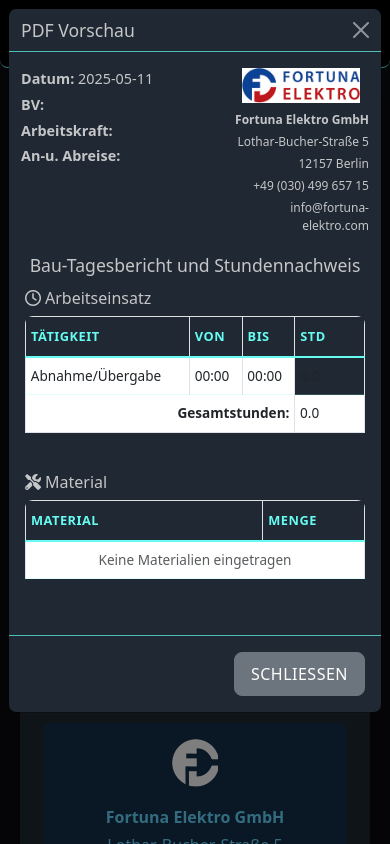
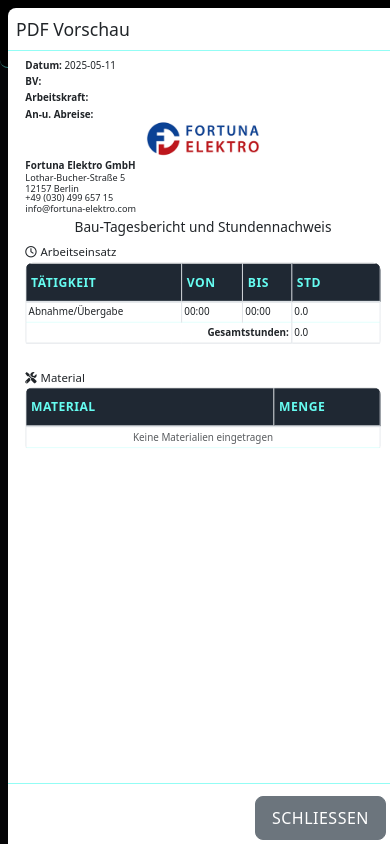
Before and after one commit to Lightmaker777/FORTUNA_ELECTRO, a Flask app: template app/templates/timesheets/new_fortuna.html in a window 390 px wide, after a click on "VORSCHAU". Run offline with Flask 3, Linux system fonts and the light colour scheme; the template is opened without the code that fills it: values that come from a table or form of the project are taken from there, others are empty; data comes from the database, SQL or seed files in the repository.

Commit message:
pdf preview update

```diff
--- a/app/templates/timesheets/new_fortuna.html
+++ b/app/templates/timesheets/new_fortuna.html
@@ -257,10 +257,9 @@
         </div>
     </div>
 </div>
-
 <!-- Improved Mobile-Responsive Preview Modal -->
 <div class="modal fade" id="previewModal" tabindex="-1" aria-labelledby="previewModalLabel" aria-hidden="true">
-  <div class="modal-dialog modal-lg">
+  <div class="modal-dialog modal-lg modal-fullscreen-sm-down">
       <div class="modal-content">
           <div class="modal-header">
               <h5 class="modal-title" id="previewModalLabel">PDF Vorschau</h5>
@@ -270,14 +269,14 @@
               <div class="preview-content p-3">
                   <!-- Header -->
                   <div class="row mb-3">
-                      <div class="col-7">
+                      <div class="col-md-7 col-sm-12">
                           <div class="mb-1"><strong>Datum:</strong> <span id="preview-datum"></span></div>
                           <div class="mb-1"><strong>BV:</strong> <span id="preview-bv"></span></div>
                           <div class="mb-1"><strong>Arbeitskraft:</strong> <span id="preview-arbeitskraft"></span></div>
                           <div><strong>An-u. Abreise:</strong> <span id="preview-an-abreise"></span></div>
                       </div>
-                      <div class="col-5">
-                          <div class="text-end">
+                      <div class="col-md-5 col-sm-12 mt-sm-3 mt-md-0">
+                          <div class="text-md-end text-sm-center">
                               <div class="text-center mb-2">
                                   <img src="/static/img/fortuna-logo.png" alt="Fortuna Elektro GmbH" class="img-fluid" style="max-height: 40px;">
                               </div>
@@ -295,7 +294,7 @@
                   <!-- Arbeitseinsatz -->
                   <h5 class="mb-2"><i class="far fa-clock me-1"></i>Arbeitseinsatz</h5>
                   <div class="table-responsive">
-                      <table class="table table-bordered mb-3">
+                      <table class="table table-bordered table-sm mb-3">
                           <thead class="table-light">
                               <tr>
                                   <th>Tätigkeit</th>
@@ -319,7 +318,7 @@
                   <!-- Material -->
                   <h5 class="mb-2"><i class="fas fa-tools me-1"></i>Material</h5>
                   <div class="table-responsive">
-                      <table class="table table-bordered mb-3">
+                      <table class="table table-bordered table-sm mb-3">
                           <thead class="table-light">
                               <tr>
                                   <th style="width: 70%">Material</th>
@@ -345,10 +344,141 @@
       </div>
   </div>
 </div>
+
+<!-- CSS to override any existing styles -->
 <style>
+  #previewModal .modal-content {
+      background-color: #fff !important;
+  }
 
+  #previewModal .modal-body,
+  #previewModal .preview-content,
+  #previewModal .modal-footer {
+      background-color: #fff !important;
+      color: #212529 !important;
+  }
+
+  #previewModal .text-dark,
+  #previewModal tbody,
+  #previewModal tfoot,
+  #previewModal p,
+  #previewModal h4,
+  #previewModal h5,
+  #previewModal strong,
+  #previewModal span {
+      color: #212529 !important;
+  }
+
+  #previewModal thead {
+      background-color: #343a40 !important;
+      color: #fff !important;
+  }
+
+  #previewModal .company-details {
+      color: #212529 !important;
+  }
+
+  /* Mobile adjustments */
+  @media (max-width: 767px) {
+      #previewModal .modal-body-scrollable {
+          background-color: #fff !important;
+      }
+
+      #previewModal table,
+      #previewModal td,
+      #previewModal th {
+          border-color: #dee2e6 !important;
+      }
+  }
 </style>
+<style>
+  /* Nur Mobile-Styling - Desktop bleibt unverändert */
+  @media (max-width: 767.98px) {
+    /* Modal-Anpassungen für Mobilgeräte */
+    .modal-dialog {
+      margin: 0.25rem;
+      max-width: 95%;
+    }
 
+    .modal-content {
+      border-radius: 0.3rem;
+    }
+
+    .modal-header {
+      padding: 0.5rem !important;
+    }
+
+    .modal-body {
+      padding: 0 !important;
+    }
+
+    .modal-footer {
+      padding: 0.5rem !important;
+    }
+
+    /* Inhalt kompakter machen */
+    .preview-content {
+      padding: 5px !important;
+      font-size: 0.65rem !important;
+      transform: scale(0.95);
+      transform-origin: top center;
+    }
+
+    /* Überschriften und Text kompakter */
+    .preview-content h4 {
+      font-size: 0.9rem !important;
+      margin: 0.3rem 0 !important;
+    }
+
+    .preview-content h5 {
+      font-size: 0.75rem !important;
+      margin: 0.2rem 0 !important;
+    }
+
+    /* Abstände reduzieren */
+    .preview-content .mb-3 {
+      margin-bottom: 0.3rem !important;
+    }
+
+    .preview-content .mb-2 {
+      margin-bottom: 0.2rem !important;
+    }
+
+    .preview-content .mb-1 {
+      margin-bottom: 0.1rem !important;
+    }
+
+    /* Firmeninformationen */
+    .preview-content .company-details {
+      font-size: 0.6rem !important;
+      line-height: 1.1 !important;
+      margin-bottom: 0 !important;
+    }
+
+    /* Logo */
+    .preview-content img.img-fluid {
+      max-height: 30px !important;
+    }
+
+    /* Tabellen kompakter */
+    .preview-content table {
+      margin-bottom: 0.3rem !important;
+    }
+
+    .preview-content th,
+    .preview-content td {
+      padding: 0.15rem !important;
+      font-size: 0.65rem !important;
+      background-color: #fff !important;
+    }
+
+    /* Gesamtlook wie ein A4-Blatt */
+    .modal-body-scrollable {
+      max-height: none !important;
+      overflow: visible !important;
+    }
+  }
+  </style>
 <script>
   /* JavaScript to enhance the UI structure */
 document.addEventListener('DOMContentLoaded', function() {
```
